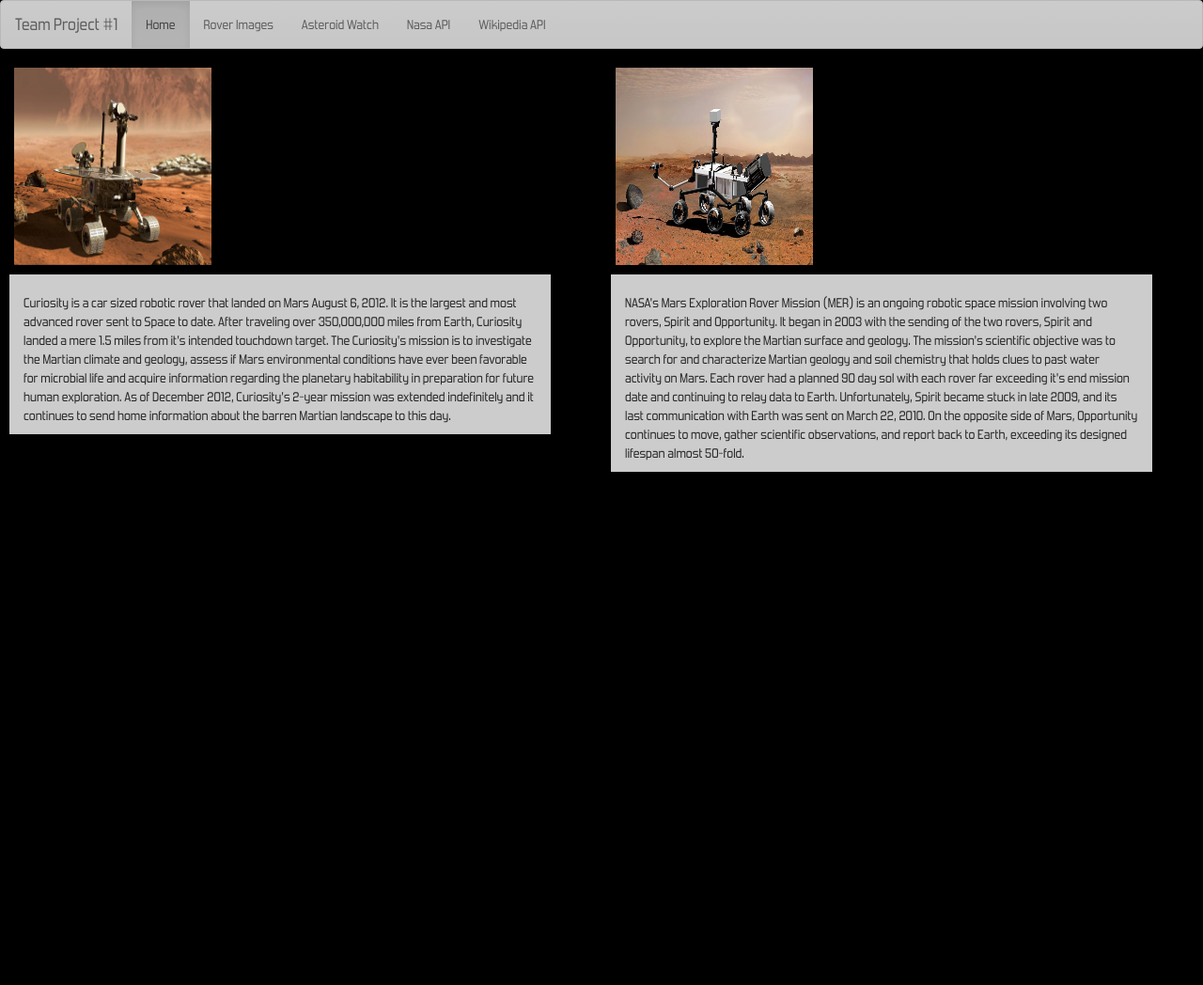
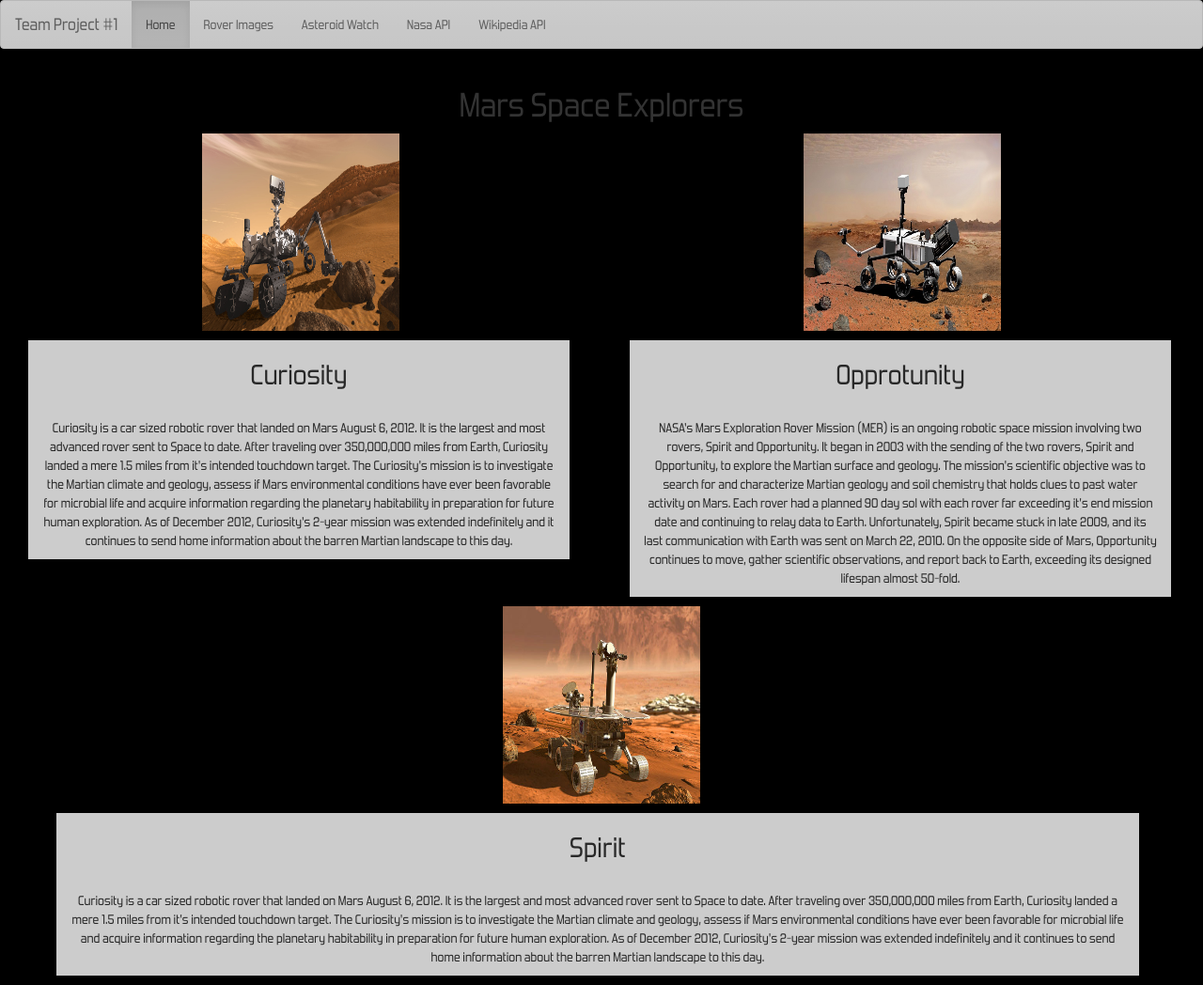
Before and after one commit to KevinAngeles/SpaceExplorer, a PHP site: page /roverinfo.html in a window 1280 px wide. Shown: the whole page at 94% size. Before the commit the page ends 502 px from the top, so only its background shows below. Run offline with PHP 8.4, Linux system fonts and the light colour scheme; some libraries are stand-ins or nearby versions.

Commit message:
added styling to roverpage

```diff
--- a/assets/css/style.css
+++ b/assets/css/style.css
@@ -39,5 +39,11 @@
     background-color: white;
     opacity: .8;
     width: 90%;
-    margin: 10px 10px 10px 10px;
+    margin: 10px 10px 10px 30px;
 }
+#roverSummary2{
+    background-color: white;
+    opacity: .8;
+    width: 90%;
+    margin: 10px 10px 10px 60px
+}
--- a/roverinfo.html
+++ b/roverinfo.html
@@ -35,7 +35,10 @@
 			</div><!-- /.navbar-collapse -->
 		</nav>
 
-		<div class="container-fluid">
+		<div class="container-fluid text-center">
+				<header>
+					<h1>Mars Space Explorers</h1>
+				</header>
 			<div class="row">
 				<div class="col-md-6">
 					<div class="row">
@@ -43,6 +46,7 @@
 							<img src="assets/images/curiosity.jpg" height="210" width="210">
 						</div>
 						<div class="col-md-12" id="roverSummary">
+							<h2>Curiosity</h2>
 							<br>
 							<p>Curiosity is a car sized robotic rover that landed on Mars August 6, 2012. It is the largest and most advanced rover sent to Space to date. After traveling over 350,000,000 miles from Earth,  Curiosity landed a mere 1.5 miles from it's intended touchdown target.  The Curiosity's mission is to investigate the Martian climate and geology, assess if Mars environmental conditions have ever been favorable for microbial life and acquire information regarding the planetary habitability in preparation for future human exploration. As of December 2012, Curiosity's 2-year mission was extended indefinitely and it continues to send home information about the barren Martian landscape to this day.
 							</p>
@@ -55,8 +59,22 @@
 							<img src="assets/images/opportunity.jpg" height="210" width="210">
 						</div>
 						<div class="col-md-12" id="roverSummary">
+							<h2>Opprotunity</h2>
 							<br>
 							<p>NASA's Mars Exploration Rover Mission (MER) is an ongoing robotic space mission involving two rovers, Spirit and Opportunity. It began in 2003 with the sending of the two rovers, Spirit and Opportunity, to explore the Martian surface and geology.  The mission's scientific objective was to search for and characterize Martian geology and soil chemistry that holds clues to past water activity on Mars.  Each rover had a planned 90 day sol with each rover far exceeding it's end mission date and continuing to relay data to Earth.  Unfortunately, Spirit became stuck in late 2009, and its last communication with Earth was sent on March 22, 2010.  On the opposite side of Mars, Opportunity continues to move, gather scientific observations, and report back to Earth, exceeding its designed lifespan almost 50-fold.
+							</p>
+						</div>
+					</div>
+				</div>
+			<div class="col-md-12">
+					<div class="row">
+						<div class="col-md-12">
+							<img src="assets/images/spirit.jpg" height="210" width="210">
+						</div>
+						<div class="col-md-12" id="roverSummary2">
+							<h2>Spirit</h2>
+							<br>
+							<p>Curiosity is a car sized robotic rover that landed on Mars August 6, 2012. It is the largest and most advanced rover sent to Space to date. After traveling over 350,000,000 miles from Earth,  Curiosity landed a mere 1.5 miles from it's intended touchdown target.  The Curiosity's mission is to investigate the Martian climate and geology, assess if Mars environmental conditions have ever been favorable for microbial life and acquire information regarding the planetary habitability in preparation for future human exploration. As of December 2012, Curiosity's 2-year mission was extended indefinitely and it continues to send home information about the barren Martian landscape to this day.
 							</p>
 						</div>
 					</div>
```
Also changed, not shown: assets/images/curiosity.jpg, assets/images/spirit.jpg (added).
